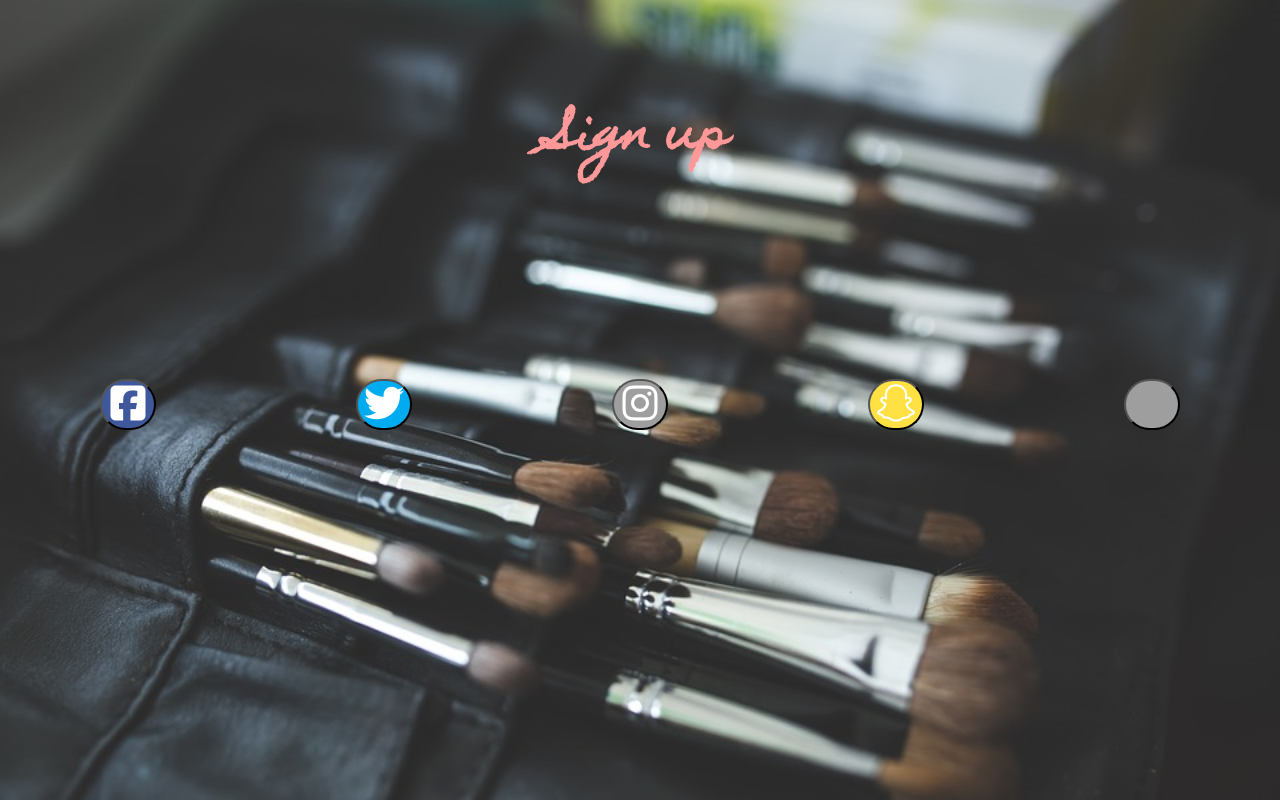
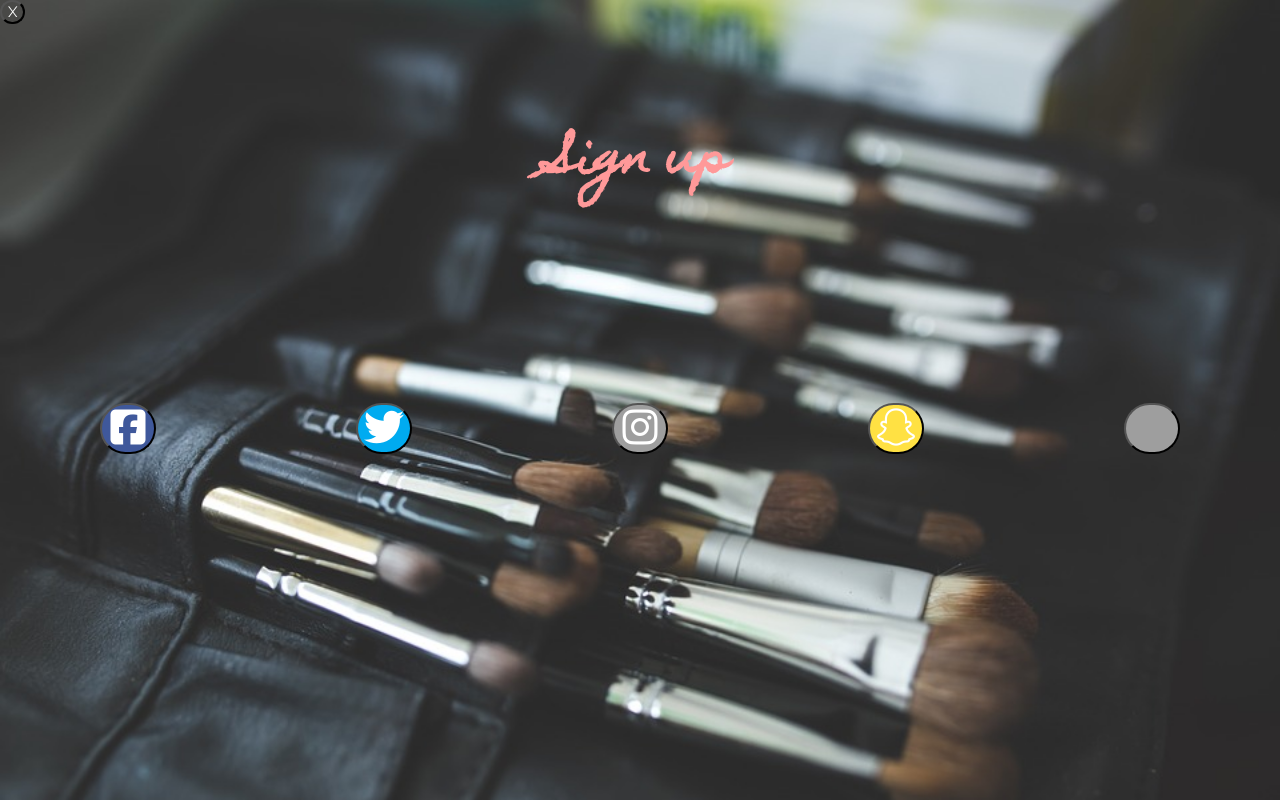
Before and after one commit to nellarro/kiss-n-makeup, a React app: page / in a window 1280 px wide. Both pictures are taken after a click on the button "Sign Up". Built offline with nearby package versions, Linux system fonts and the light colour scheme; grey boxes are pictures that could not be loaded; a web font is replaced by a local one.

Commit message:
I got an exit button y\'all!

```diff
--- a/src/components/Sign.js
+++ b/src/components/Sign.js
@@ -2,10 +2,14 @@ import React, { Component } from 'react'
 import '../styles/sign.sass'
 
 class Sign extends Component {
+  changeToLand = () => {
+    this.props.navigate('Landing')
+  }
 
   render () {
     return (
       <div className='Sign'>
+        <button onClick={this.changeToLand} className='exit'>X</button>
         <h1>Sign up</h1>
         <div className='firstrow'>
           <button className='facebook'><i className='fa fa-facebook-square' aria-hidden='true' /></button>
--- a/src/index.html
+++ b/src/index.html
@@ -9,7 +9,7 @@
   </head>
   <body>
     <div id="root">
-      <p>Loading...</p>
+      <p>fix me I'm broken...</p>
     </div>
   </body>
 </html>
--- a/src/styles/sign.sass
+++ b/src/styles/sign.sass
@@ -31,6 +31,11 @@ button
     height: 40px
     width: 40px
 
+.exit
+  background-color: transparent
+  font-size: 15px
+  font-family: $serif-two
+
 .facebook
   background-color: #3F589B
 
```
